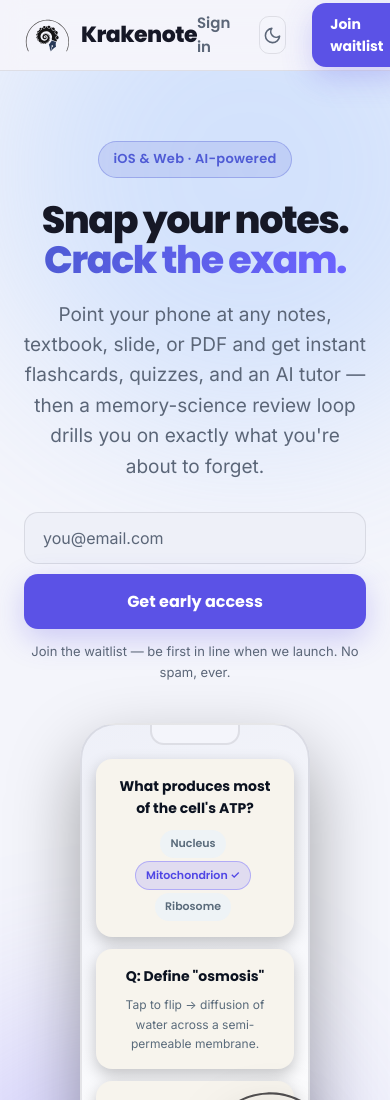
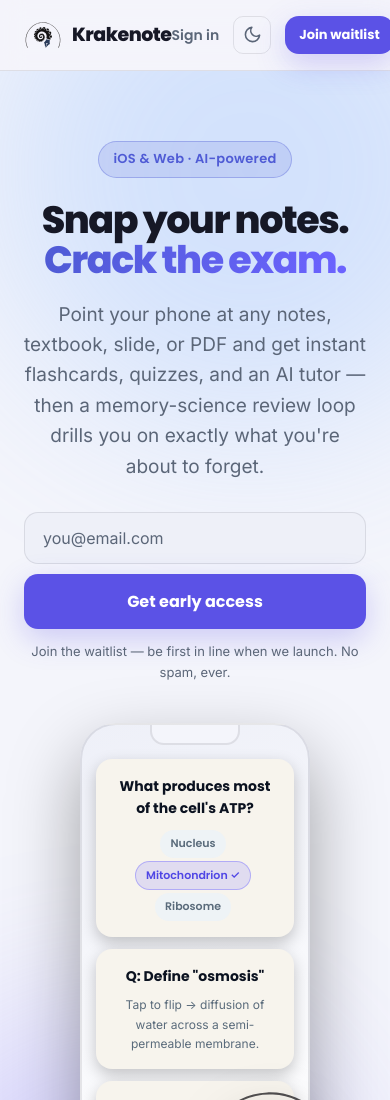
Before and after one commit to anthony-banks/krakenote, a website: page site/index.html in a window 390 px wide. Shown: the top 1100 px of the page. Drawn offline with Linux system fonts and the light colour scheme.

Commit message:
Web polish: fix mobile nav Sign in wrap + add Google icon to sign-in button
- Landing nav: on small phones "Sign in" wrapped to two lines and collided with
  the logo. Add white-space:nowrap and a <=520px media query that tightens the
  header (gap, brand size, button padding) so brand + Sign in + toggle + Join
  waitlist stay on one line.
- App sign-in: add the official multicolor Google "G" icon to the "Continue with
  Google" button so it reads as a real Google button and pops.

```diff
--- a/site/index.html
+++ b/site/index.html
@@ -90,7 +90,17 @@ r.setAttribute('data-theme',s||sys);}catch(e){}})();</script>
     :root:not([data-theme="dark"]) .ic-moon{display:block}
   }
   .navlinks a.signin{font-family:var(--head);font-weight:600}
+  .navlinks a{white-space:nowrap}
   @media(max-width:820px){.navlinks a:not(.btn):not(.signin){display:none}}
+  /* Small phones: tighten the header so brand + Sign in + toggle + Join waitlist
+     stay on one line (Sign in was wrapping to two lines and colliding). */
+  @media(max-width:520px){
+    .navlinks{gap:14px}
+    .brand{font-size:19px}
+    .brand .mark{width:38px;height:28px}
+    .navlinks a.signin{font-size:14px}
+    .navlinks .btn{font-size:13px;padding:9px 14px}
+  }
 
   /* HERO */
   .hero{position:relative;overflow:hidden;padding:70px 0 90px}
```
Also changed, not shown: site/app.html (+1 -1 lines).
